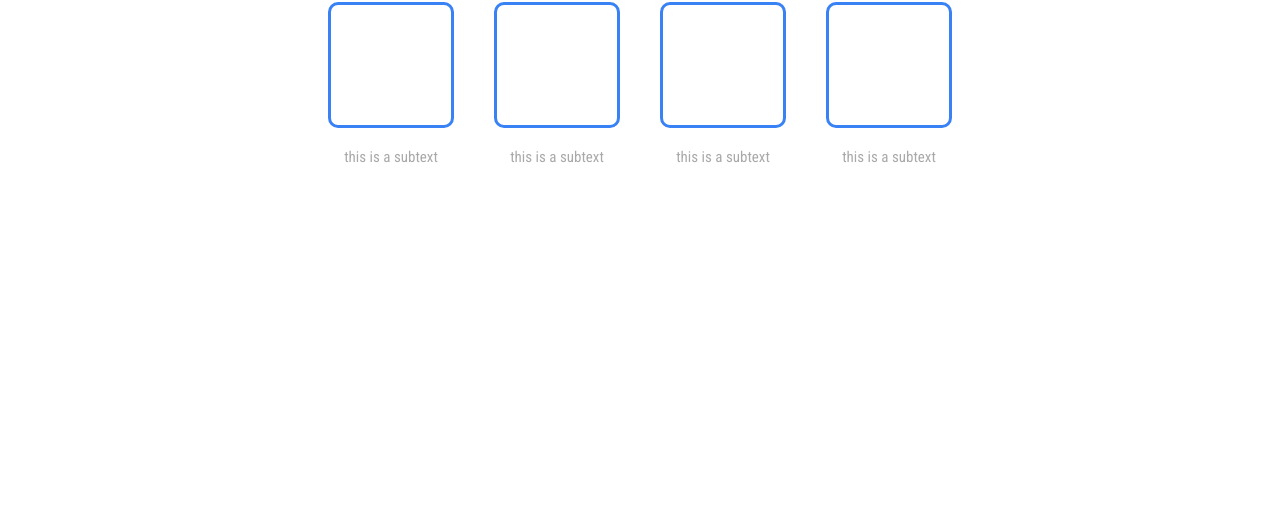
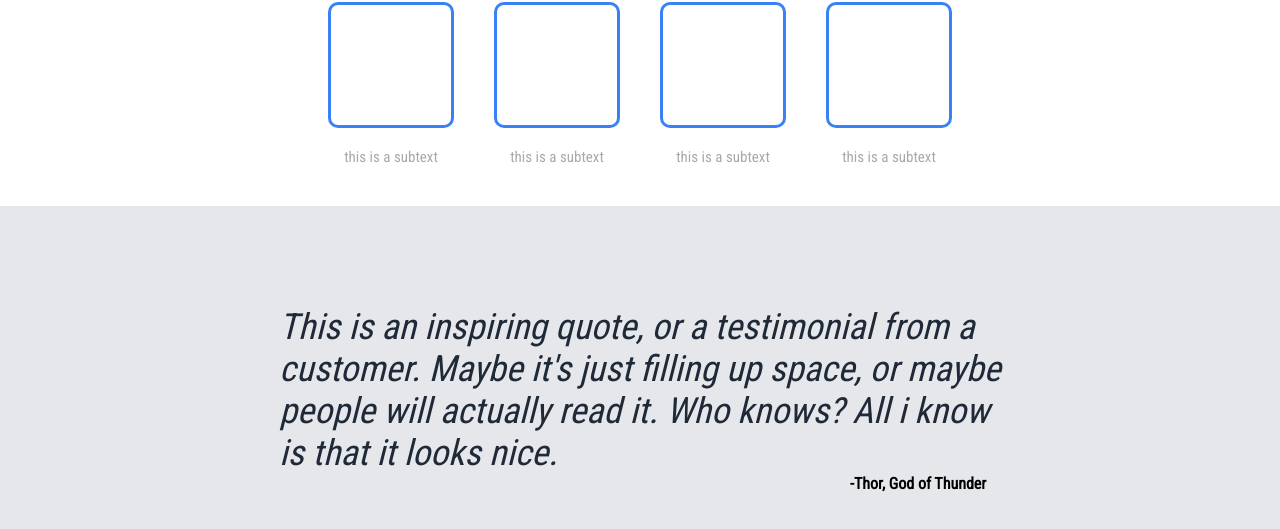
Before and after one commit to Omdeshkar/Landing-Page, a plain HTML site: page index.html in a window 1280 px wide. Shown: the part 535-1064 px from the top of the page. Before the commit the page ends 800 px from the top, so only its background shows below. Drawn offline with Linux system fonts and the light colour scheme.

Commit message:
-quote-section-

```diff
--- a/index.html
+++ b/index.html
@@ -57,5 +57,11 @@
             </div>
         </div>
     </div>
+    <div class="third-section">
+        <div class="quote">
+            <p class="quote-msg"><i>This is an inspiring quote, or a testimonial from a<br> customer. Maybe it's just filling up space, or maybe<br> people will actually read it. Who knows? All i know<br> is that it looks nice.</i></p>
+        </div>
+        <p class="auther">-Thor, God of Thunder</p>
+    </div>
 </body>
 </html>
--- a/styles.css
+++ b/styles.css
@@ -109,5 +109,22 @@ h2{
     text-align: center;
     color: darkgray;
     font-size: 15px;
-
 }
+.third-section{
+    background-color: #e5e7eb;
+    padding: 100px;
+    display: flex;
+    flex-direction: column;
+    justify-content: center;
+}
+.quote-msg{
+    font-weight:lighter;
+    font-size: 36px;
+    color: #1f2937;
+    display: flex;
+    justify-content: center;
+}
+.auther{
+    font-weight: bolder;
+    margin-left: 750px;
+}
```
